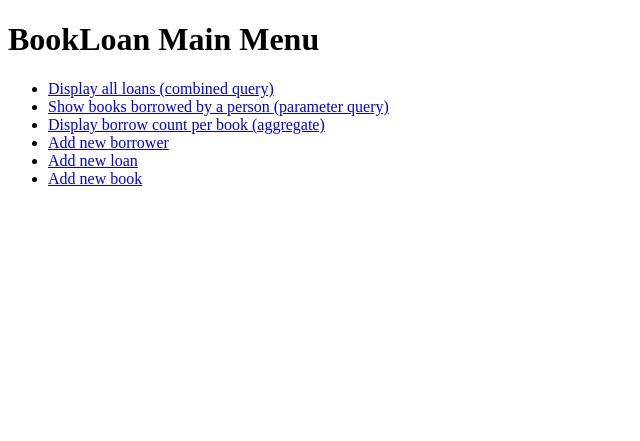
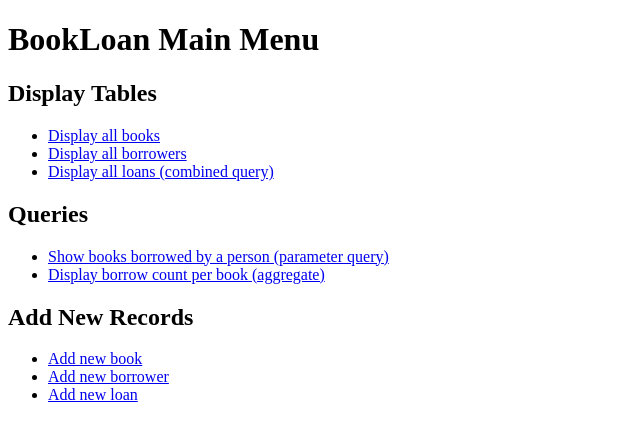
Before and after one commit to Sok205/BookLend, a Django app: page / in a window 1280 px wide. Shown: the top 441 px of the page, without its empty margins (0-640 px from the left). Run offline with Django 5.2, Linux system fonts and the light colour scheme.

Commit message:
feat: functionality from second excercise

```diff
--- a/catalog/urls.py
+++ b/catalog/urls.py
@@ -5,6 +5,8 @@ app_name = 'catalog'
 
 urlpatterns = [
     path('', views.index, name='index'),
+    path('books/', views.all_books, name='all_books'),
+    path('borrowers/', views.all_borrowers, name='all_borrowers'),
     path('loans/', views.loans_list, name='loans_list'),
     path('search/', views.borrower_search, name='borrower_search'),
     path('counts/', views.books_borrow_count, name='books_borrow_count'),
--- a/catalog/views.py
+++ b/catalog/views.py
@@ -2,7 +2,7 @@ from django.shortcuts import render, redirect
 from django.urls import reverse
 from django.db.models import Count
 
-from .models import Book, Loan
+from .models import Book, Loan, Borrower
 from .forms import BorrowerForm, LoanForm, BorrowerSearchForm, BookForm
 
 
@@ -61,3 +61,13 @@ def add_book(request):
     else:
         form = BookForm()
     return render(request, 'catalog/add_book.html', {'form': form})
+
+
+def all_books(request):
+    books = Book.objects.all()
+    return render(request, 'catalog/books_list.html', {'books': books})
+
+
+def all_borrowers(request):
+    borrowers = Borrower.objects.all()
+    return render(request, 'catalog/borrowers_list.html', {'borrowers': borrowers})
--- a/templates/catalog/index.html
+++ b/templates/catalog/index.html
@@ -6,13 +6,22 @@
 </head>
 <body>
     <h1>BookLoan Main Menu</h1>
+    <h2>Display Tables</h2>
     <ul>
+        <li><a href="{% url 'catalog:all_books' %}">Display all books</a></li>
+        <li><a href="{% url 'catalog:all_borrowers' %}">Display all borrowers</a></li>
         <li><a href="{% url 'catalog:loans_list' %}">Display all loans (combined query)</a></li>
+    </ul>
+    <h2>Queries</h2>
+    <ul>
         <li><a href="{% url 'catalog:borrower_search' %}">Show books borrowed by a person (parameter query)</a></li>
         <li><a href="{% url 'catalog:books_borrow_count' %}">Display borrow count per book (aggregate)</a></li>
+    </ul>
+    <h2>Add New Records</h2>
+    <ul>
+        <li><a href="{% url 'catalog:add_book' %}">Add new book</a></li>
         <li><a href="{% url 'catalog:add_borrower' %}">Add new borrower</a></li>
         <li><a href="{% url 'catalog:add_loan' %}">Add new loan</a></li>
-        <li><a href="{% url 'catalog:add_book' %}">Add new book</a></li>
     </ul>
 </body>
 </html>
```
Also changed, not shown: templates/catalog/books_list.html (added, +31 -0 lines), templates/catalog/borrowers_list.html (added, +33 -0 lines).
